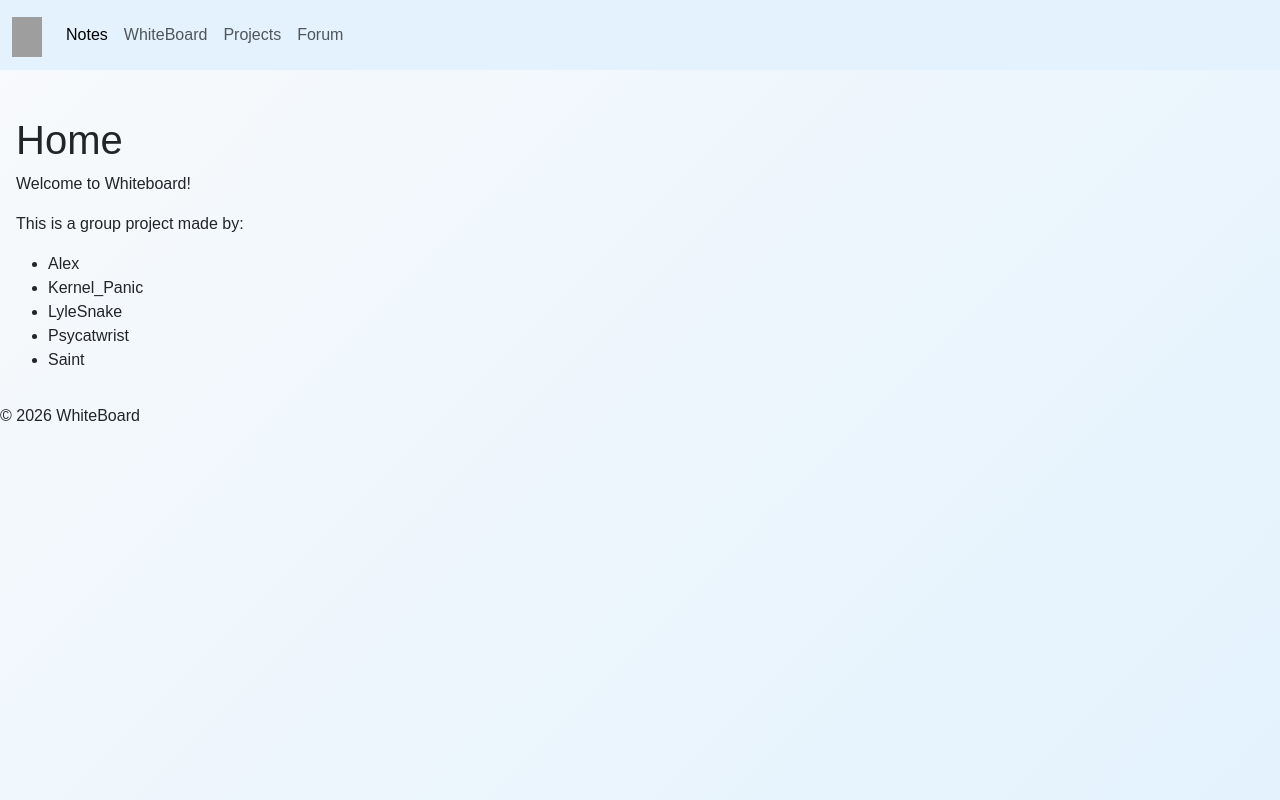
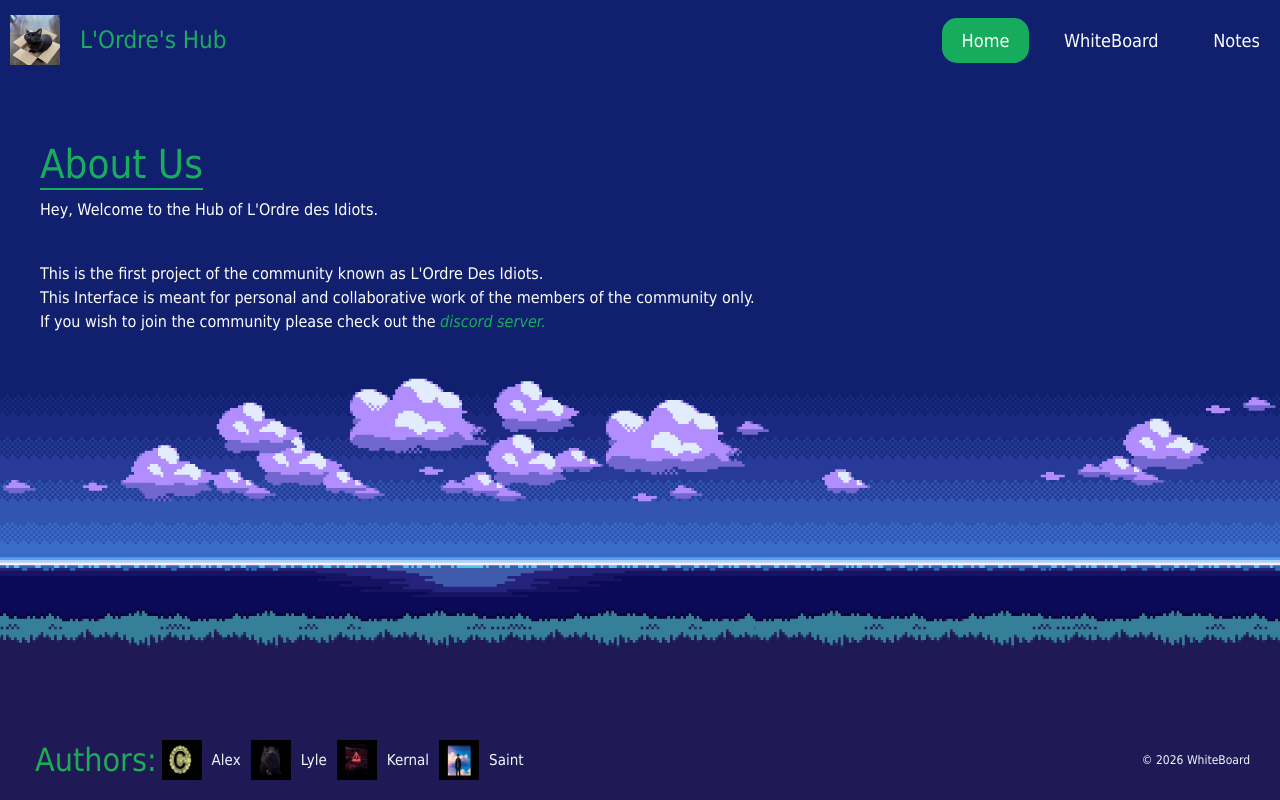
Before and after one commit to amihatovic07/WhiteBoard, a Flask app: page / in a window 1280 px wide. Run offline with Flask 3, Linux system fonts and the light colour scheme; grey boxes are pictures that could not be loaded.

Commit message:
restored Saint's progress

```diff
--- a/app.py
+++ b/app.py
@@ -7,6 +7,10 @@ app = Flask(__name__)
 
 @app.get("/")
 def root():
+    return render_template("home.html")
+
+@app.get("/home")
+def home():
     return render_template("home.html")
 
 @app.get("/notes")
--- /dev/null
+++ b/static/style.css
@@ -0,0 +1,144 @@
+* {
+  box-sizing: border-box;
+  font-family: Tahoma, sans-serif;
+}
+
+:root {
+  --highlight-color: rgba(29, 249, 84, 0.65);
+}
+
+body {
+  margin: 0px;
+  min-height: 100vh;
+  display: flex;
+  flex-direction: column;
+  background-image: url(./Images/Pixelated\ 8-Bit\ Background.jpg);
+  background-position: center;
+  background-attachment: fixed;
+  background-size: cover;
+}
+
+header {
+  text-align: center;
+  padding-top: 10px;
+  padding-bottom: 20px;
+}
+
+.logopic {
+  width: 50px;
+  height: 50px;
+  margin-left: 10px;
+}
+
+.lordreText {
+  color: var(--highlight-color);
+  font-size: 24px;
+  border-radius: 5px;
+  width: fit-content;
+  margin: 0 0 0 20px;
+}
+
+header {
+  display: flex;
+  width: 100%;
+  align-items: center;
+}
+
+.navbar {
+  margin: 0 0 0 auto;
+  background-color: transparent;
+  height: 60px;
+}
+
+nav.navbar a {
+  align-items: center;
+  padding: 12px 20px;
+  margin-left: 10px;
+  font-size: 18px;
+
+  background-color: transparent;
+  color: rgb(255, 255, 255);
+  text-decoration: none;
+
+  border: none;
+  border-radius: 15px;
+
+  transition:
+    background-color 0.2s ease,
+    transform 0.2s ease;
+}
+
+nav.navbar a:hover {
+  background-color: rgba(255, 255, 255, 0.3);
+  border-radius: 15px;
+  transform: scale(1.05);
+}
+
+nav.navbar a.active {
+  align-items: center;
+  padding: 12px 20px;
+  font-size: 18px;
+
+  background-color: var(--highlight-color);
+  color: white;
+  text-decoration: none;
+
+  border: none;
+  border-radius: 15px;
+
+  transition:
+    background-color 0.2s ease,
+    transform 0.2s ease;
+}
+
+main {
+  padding-top: 50px;
+  margin-left: 40px;
+}
+
+main h1 {
+  color: var(--highlight-color);
+  border-bottom: 2.5px solid var(--highlight-color);
+  width: fit-content;
+}
+
+main p {
+  color: white;
+  font-size: 16px;
+}
+
+.discord {
+  text-decoration: none;
+  color: var(--highlight-color);
+  font-style: italic;
+  font: bolder;
+}
+
+footer {
+  color: aliceblue;
+  display: flex;
+  align-items: center;
+  margin-top: auto;
+  padding: 1rem 30px;
+}
+
+.Authors {
+  color: var(--highlight-color);
+  margin: 5px;
+}
+
+.Names {
+  font-size: 15px;
+  padding: 10px;
+  margin: 0;
+}
+
+footer a {
+  text-decoration: none;
+  color: aliceblue;
+}
+
+.copy {
+  font-size: 12px;
+  margin: 0 0 0 auto;
+}
--- a/templates/home.html
+++ b/templates/home.html
@@ -1,17 +1,18 @@
 {% extends "main.html" %}
 {% block content %}
 
-<h1>Home</h1>
 
-<p>Welcome to Whiteboard!</p>
+        <h1>
+            About Us
+        </h1>
 
-<p>This is a group project made by:</p>
-<ul>
-    <li>Alex</li>
-    <li>Kernel_Panic</li>
-    <li>LyleSnake</li>
-    <li>Psycatwrist</li>
-    <li>Saint</li>
-</ul>
+
+        <p>Hey, Welcome to the Hub of L'Ordre des Idiots.</p>
+        <br>
+        <p>This is the first project of the community known as L'Ordre Des Idiots. <br>
+           This Interface is meant for personal and collaborative work of the members of the community only. <br>
+           If you wish to join the community please check out the<a class="discord" href="https://discord.gg/bEuzD5w55" target="_blank" title="L'Ordre's Discord Server"> discord server.</a>
+        </p>
+
 
 {% endblock %}
--- a/templates/main.html
+++ b/templates/main.html
@@ -1,48 +1,54 @@
-<!DOCTYPE HTML>
+<!doctype html>
 <html lang="en">
   <head>
-		<meta charset="UTF-8">
+    <meta charset="UTF-8" />
     <title>WhiteBoard</title>
-		<link href="./../static/main.css" rel="stylesheet">
-		<link href="https://cdn.jsdelivr.net/npm/bootstrap@5.3.8/dist/css/bootstrap.min.css" rel="stylesheet">
+    <link rel="stylesheet" href="../static/style.css" />
+    <link
+      href="https://cdn.jsdelivr.net/npm/bootstrap@5.3.8/dist/css/bootstrap.min.css"
+      rel="stylesheet"
+    />
   </head>
 
   <body>
-		<nav class="navbar navbar-expand-lg bg-body-tertirary" style="background-color: var(--navbar-bg);" data-bs-theme="light">
-			<div class="container-fluid">
-				<a class="navbar-brand" href="/">
-					<img src="#" alt="logo not implemented yet" width="30" height="40" class="d-inline-block align-text-top">
-				</a>
-				<button class="navbar-toggler" type="button" data-bs-toggle="collapse" data-bs-toggle="#navbarNav" aria-controls="navbarNav" aria-expanded="false" aria-label="Toggle navigation">
-              				<span class="navbar-toggler-icon"></span>
-          	  		</button>
-              			<div class="collapse navbar-collapse" id="navbarNav">
-                    			<ul class="navbar-nav">
-                        			<li class="nav-item">
-                            				<a class="nav-link active" aria-current="page" href="/notes">Notes</a>
-                        			</li>
-                        			<li class="nav-item">
-                            				<a class="nav-link" href="/whiteboard">WhiteBoard</a>
-                        			</li>
-                        			<li class="nav-item">
-                        			    <a class="nav-link" href="/projects">Projects</a>
-                        			</li>
-                        			<li class="nav-item">
-                            				<a class="nav-link" href="/forum">Forum</a>
-                        			</li>
-		                    </ul>
-              			</div>
+    <header>
+      <img src="../static/Images/Favcon.jpg" alt="logo" class="logopic" />
+      <h2 class="lordreText">L'Ordre's Hub</h2>
+
+      <nav class="navbar">
+        <div>
+          <a href="/home" target="_self" title="The Main Page" class="active"
+            >Home</a
+          >
+          <a href="" target="_self" title="Drawing Board">WhiteBoard</a>
+          <a href="" target="_self" title="Write down notes">Notes</a>
         </div>
       </nav>
+    </header>
+
     <div class="about area"></div>
 
-		<main class="main-content">
-			{% block content %}
-			{% endblock %}
-		</main>
+    <main class="main-content">{% block content %} {% endblock %}</main>
 
     <footer>
-			<p>&copy; 2026 WhiteBoard</p>
+      <h2 class="Authors">Authors:</h2>
+      <img src="../static/Images/Alex.jpg" height="40" width="40" />
+      <a href="https://discord.com/users/894305958887555104" target="_blank">
+        <p class="Names">Alex</p>
+      </a>
+      <img src="../static/Images/Lyle.jpg" height="40" width="40" />
+      <a href="https://discord.com/users/504470257436459008" target="_blank">
+        <p class="Names">Lyle</p>
+      </a>
+      <img src="../static/Images/Kernal.jpg" height="40" width="40" />
+      <a href="https://discord.com/users/1391461062808698982" target="_blank">
+        <p class="Names">Kernal</p>
+      </a>
+      <img src="../static/Images/Slayer.jpg" height="40" width="40" />
+      <a href="https://discord.com/users/769498708030259210" target="_blank">
+        <p class="Names">Saint</p>
+      </a>
+      <p class="copy">&copy; 2026 WhiteBoard</p>
     </footer>
   </body>
 </html>
```
Also changed, not shown: docs/making-html-templates.md (+8 -20 lines), static/Images/Alex.jpg (added), static/Images/Coding Background.jpg.png (added), static/Images/Favcon.jpg (added), static/Images/Kernal.jpg (added), static/Images/Lyle.jpg (added), static/Images/Pixelated 8-Bit Background.jpg (added), static/Images/Slayer.jpg (added). Lines whose indentation alone changed are shown as unchanged.
